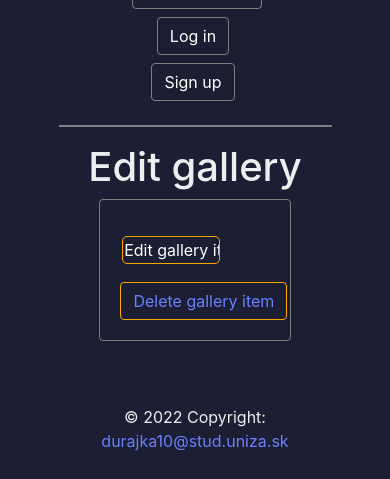
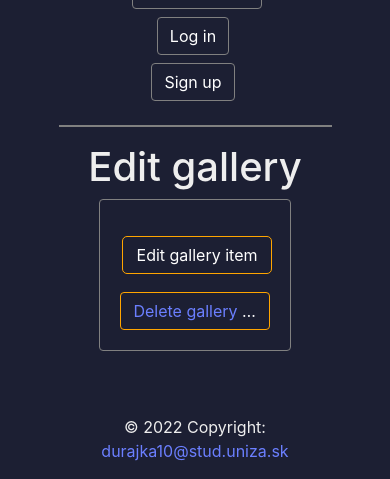
Before and after one commit to roman-durajka/vaii-semestralka, a Django app: template gallery/templates/edit_gallery.html in a window 390 px wide. Shown: the part 462-941 px from the top of the page. Before the commit the page ends 913 px from the top, so only its background shows below. Run offline with Django 3.2, Linux system fonts and the light colour scheme; the template is opened without the code that fills it: most values are stand-ins (such as "Sample title", 1, 10 or a date in 2020); some libraries are stand-ins or nearby versions.

Commit message:
made content more responsive

```diff
--- a/playground/templates/index.html
+++ b/playground/templates/index.html
@@ -114,10 +114,10 @@ NNNNNNNN         NNNNNNNEEEEEEEEEEEEEEEEEEEEEE            WWW             WWW
                            class="stretched-link">Visit site</a>
                     </div>
                     {% if user.is_authenticated %}
-                    <div class="btn btn-danger float-right news-button mr-3">
+                    <div class="btn btn-danger float-right news-button mr-3 mt-2">
                         <a href="{% url 'delete_news' article.id %}">Delete News</a>
                     </div>
-                    <div class="btn btn-warning float-right news-button mr-3">
+                    <div class="btn btn-warning float-right news-button mr-3 mt-2">
                         <a href="{% url 'edit_news' article.id %}">Edit News</a>
                     </div>
                     {% endif %}
--- a/static/main.css
+++ b/static/main.css
@@ -34,8 +34,12 @@
         min-width: 50vw;
     }
 
-    form.site-form input {
-        width: 25vw;
+    form.site-form input, form.site-form .textarea, .news-button {
+        width: 100%;
+        overflow: hidden;
+        display: inline-block;
+        text-overflow: ellipsis;
+        white-space: nowrap;
     }
 }
 
@@ -195,6 +199,7 @@ div.error .help-block {
 
 .news-button {
     border-color: orange !important;
+    padding: .375rem .75rem !important;
 }
 
 .error-message {
```
